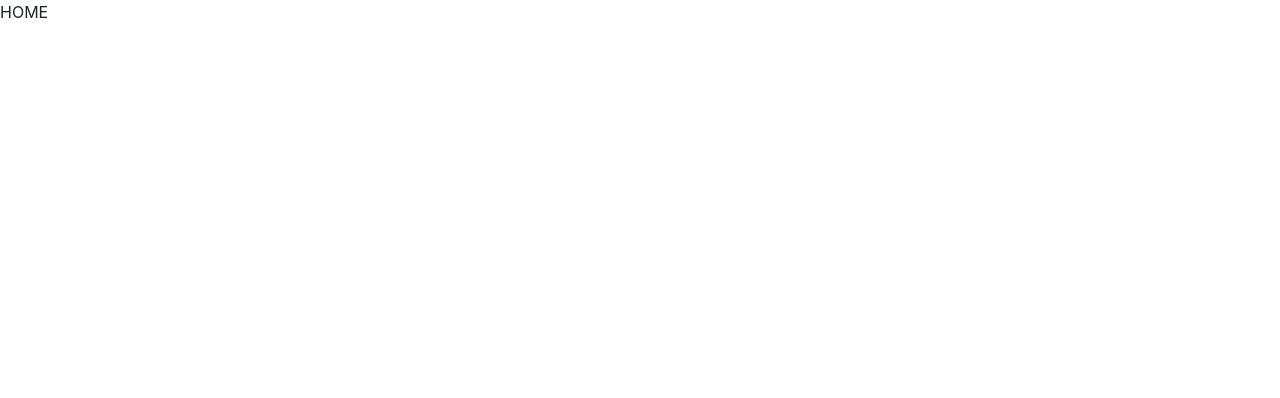
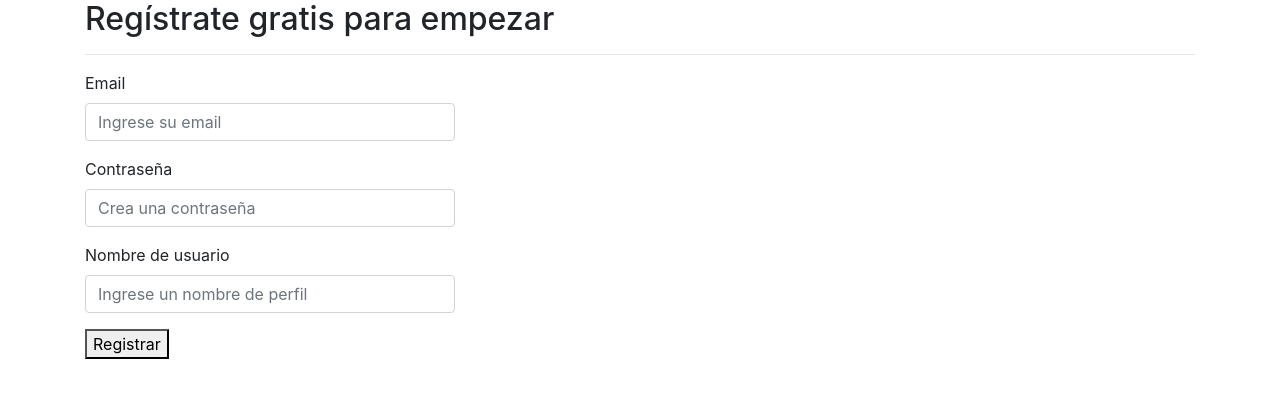
Before and after one commit to violetabrusil/AudioBookFrontend, a React (Create React App) app in the folder audiobookapp/: page /register in a window 1280 px wide. Shown: the top 398 px of the page. Built offline with nearby package versions, Linux system fonts and the light colour scheme; no server answers.

Commit message:
Autenticación de usuarios con firebase

```diff
--- a/audiobookapp/src/App.js
+++ b/audiobookapp/src/App.js
@@ -6,14 +6,16 @@ import Navbar from "../src/components/Navbar";
 import Home from "../src/pages/authentication/Home";
 import Login from "../src/pages/authentication/Login";
 import Register from "../src/pages/authentication/Register";
+import AuthProvider from "../src/context/authContext"
 
 
 function App() {
   return (
-    <Router>
+    <AuthProvider>
+      <Router>
       <div>
         <Switch>
-          <Route path="/" component={Home}></Route>
+          <Route path="/home" component={Home}></Route>
           <Route path="/login" component={Login}></Route>
           <Route path="/register" component={Register}></Route>
           <Route path="/menu" component={Navbar}></Route>
@@ -22,9 +24,10 @@ function App() {
           <Route path="/updateAudioBook/:idAudioBook/" component={EditAudioBook}></Route>
           <Route path="/searchByIdAudioBook/:idAudioBook" component={AddAudioBook}></Route>
         </Switch>
-
       </div>
     </Router>
+    </AuthProvider>
+
   )
 }
 
--- /dev/null
+++ b/audiobookapp/src/context/authContext.js
@@ -0,0 +1,50 @@
+import { createContext, useContext, useEffect, useState } from "react";
+import { createUserWithEmailAndPassword, signInWithEmailAndPassword, onAuthStateChanged, signOut} from "firebase/auth"
+import { auth } from "../../src/multimedia"
+
+export const authcontext = createContext();
+
+export const useAuth = () => {
+    const context = useContext(authcontext);
+    if (!context) throw new Error('There is not auth provider')
+    return context;
+};
+
+function AuthProvider({ children }) {
+
+    const [user, setUser] = useState();
+    const [loading, setLoading] = useState();
+
+    const signUp = (email, password, userName, rol) => {
+        const infoUser = createUserWithEmailAndPassword(auth, email, password, userName,
+            rol).then((userFirebase) => {
+                return userFirebase
+            });
+
+    };
+
+
+    const login = (email, password) =>
+        signInWithEmailAndPassword(auth, email, password);
+
+    const logout = () => signOut(auth)
+
+    useEffect( () => {
+        const unsubscribe = onAuthStateChanged(auth, currentUser => {
+            setUser(currentUser);
+            console.log("user", currentUser)
+            setLoading(false);
+        });
+        return () => unsubscribe();
+
+    },[]);
+
+    return (
+        <authcontext.Provider value={{ signUp, login, user, logout, loading }}>
+            {children}
+        </authcontext.Provider>
+    );
+
+}
+
+export default AuthProvider;
--- a/audiobookapp/src/multimedia.js
+++ b/audiobookapp/src/multimedia.js
@@ -1,6 +1,7 @@
 import firebase from "firebase/compat/app"
 import "firebase/compat/storage"
 import "firebase/compat/firestore"
+import { getAuth } from "firebase/auth";
 
 export const app = firebase.initializeApp({
     "projectId": "fir-multimedia-storage",
@@ -12,3 +13,5 @@ export const app = firebase.initializeApp({
     "messagingSenderId": "1090037862392",
     "measurementId": "G-00ML9HQ5WS"
   });
+
+  export const auth = getAuth(app)
--- a/audiobookapp/src/pages/audioBook/EditAudioBook.js
+++ b/audiobookapp/src/pages/audioBook/EditAudioBook.js
@@ -1,5 +1,5 @@
 import { useEffect, useState } from "react";
-import { useHistory, useParams } from "react-router-dom";
+import { useParams } from "react-router-dom";
 import AudioBookService from "../../service/AudioBookService";
 
 const EditAudioBook = () => {
@@ -11,9 +11,7 @@ const EditAudioBook = () => {
     const [urlImage, setUrlImage] = useState('');
     const [urlAudio, setUrlAudio] = useState('');
     const [yearOfPublication, setYearOfPublication] = useState('');
-    const history = useHistory();
     const { idAudioBook } = useParams();
-    const { audioBook } = useParams();
 
     const saveAudioBook = () => {
         console.log('prueba')
--- a/audiobookapp/src/pages/authentication/Home.js
+++ b/audiobookapp/src/pages/authentication/Home.js
@@ -1,8 +1,21 @@
-import React from "react";
+import { getAuth, signOut } from "firebase/auth";
+import { useHistory } from "react-router-dom";
+import { useAuth } from "../../context/authContext"
 
 function Home() {
+
+    const { user } = useAuth();
+    const navigate = useHistory();
+
+    // const handleLogout = async () => {
+    //     await logout();
+    //     navigate('');
+    // }
     return (
-        <div>HOME</div>
+        <div>
+            <h1>Bienvenido {user.email}</h1>
+            {/* <button onClick={() => signOut(auth)}>Salir</button> */}
+        </div>
     )
 }
 
--- a/audiobookapp/src/pages/authentication/Login.js
+++ b/audiobookapp/src/pages/authentication/Login.js
@@ -1,8 +1,63 @@
-import React from "react";
+import React, { useState } from "react";
+import { useAuth } from "../../context/authContext"
+import { useHistory } from "react-router-dom"
+
 
 function Login() {
+
+    const [user, setUser] = useState({
+        email: "",
+        password: "",
+    });
+
+    const { login } = useAuth();
+    const navigate = useHistory();
+    const [error, setError] = useState();
+
+    const handleChange = ({ target: { name, value } }) =>
+        setUser({ ...user, [name]: value })
+
+    const handleSubmit = async (event) => {
+        setError('');
+        event.preventDefault();
+        try {
+            await login(user.email, user.password);
+            navigate.push('/home')
+        } catch (error) {
+            setError(error.message);
+        }
+    };
+
     return (
-        <div>Login</div>
+        <div className="container">
+            {error && <p>{error}</p>}
+            <h2>Ingresa</h2>
+            <hr />
+            <form onSubmit={handleSubmit}>
+                <div className="form-group">
+                    <label>Email</label>
+                    <input
+                        type="email"
+                        name="email"
+                        className="form-control col-4"
+                        placeholder="Ingrese su email"
+                        onChange={handleChange}></input>
+                </div>
+                <div className="form-group">
+                    <label>Contraseña</label>
+                    <input
+                        type="password"
+                        name="password"
+                        className="form-control col-4"
+                        placeholder="Crea una contraseña"
+                        onChange={handleChange}></input>
+                </div>
+
+                <div>
+                    <button>Ingresar</button>
+                </div>
+            </form>
+        </div>
     )
 }
 
--- a/audiobookapp/src/pages/authentication/Register.js
+++ b/audiobookapp/src/pages/authentication/Register.js
@@ -1,8 +1,74 @@
-import React from "react";
+import React, { useState } from "react";
+import { useAuth } from "../../context/authContext"
+import { useHistory } from "react-router-dom"
+
 
 function Register() {
+
+    const [user, setUser] = useState({
+        email: "",
+        password: "",
+        userName: "",
+    });
+
+    const { signUp } = useAuth();
+    const navigate = useHistory();
+    const [error, setError] = useState();
+
+    const handleChange = ({ target: { name, value } }) =>
+        setUser({ ...user, [name]: value })
+        console.log(user)
+
+    const handleSubmit = async (event) => {
+        setError('');
+        event.preventDefault();
+        try {
+            await signUp(user.email, user.password, user.userName);
+            navigate.push('/home')
+        } catch (error) {
+            setError(error.message);
+        }
+    };
+
     return (
-        <div>Register</div>
+        <div className="container">
+            {error && <p>{error}</p>}
+            <h2>Regístrate gratis para empezar</h2>
+            <hr />
+            <form onSubmit={handleSubmit}>
+                <div className="form-group">
+                    <label>Email</label>
+                    <input
+                        type="email"
+                        name="email"
+                        className="form-control col-4"
+                        placeholder="Ingrese su email"
+                        onChange={handleChange}></input>
+                </div>
+                <div className="form-group">
+                    <label>Contraseña</label>
+                    <input
+                        type="password"
+                        name="password"
+                        className="form-control col-4"
+                        placeholder="Crea una contraseña"
+                        onChange={handleChange}></input>
+                </div>
+                <div className="form-group">
+                    <label>Nombre de usuario</label>
+                    <input
+                        type="text"
+                        name="userName"
+                        className="form-control col-4"
+                        placeholder="Ingrese un nombre de perfil"
+                        onChange={handleChange}></input>
+                </div>
+
+                <div>
+                    <button>Registrar</button>
+                </div>
+            </form>
+        </div>
     )
 }
 
```
Also changed, not shown: audiobookapp/src/pages/authentication/ProtectedRoute.js (+15 -0 lines), 1 other file (tests, documents, lock files or other folders).
